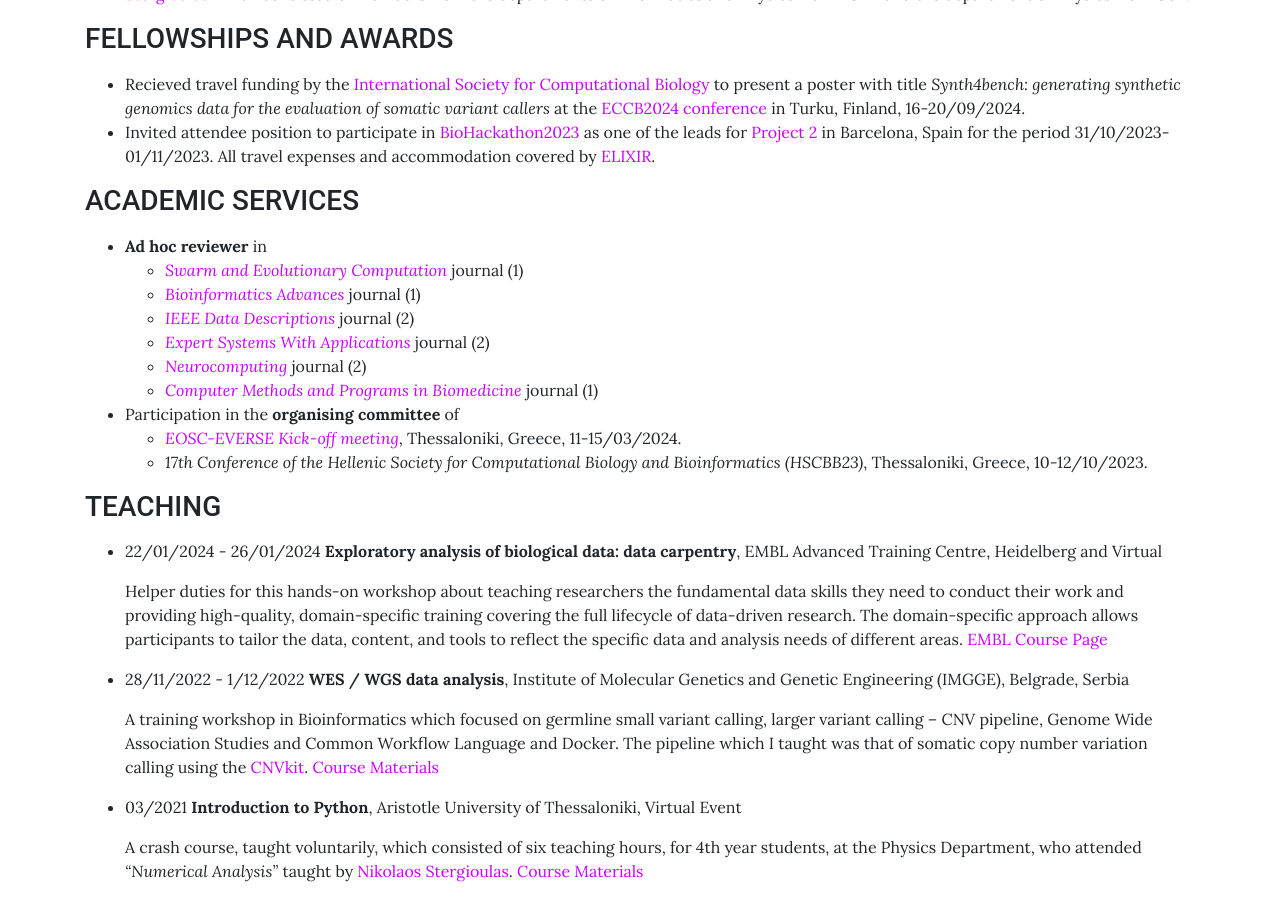
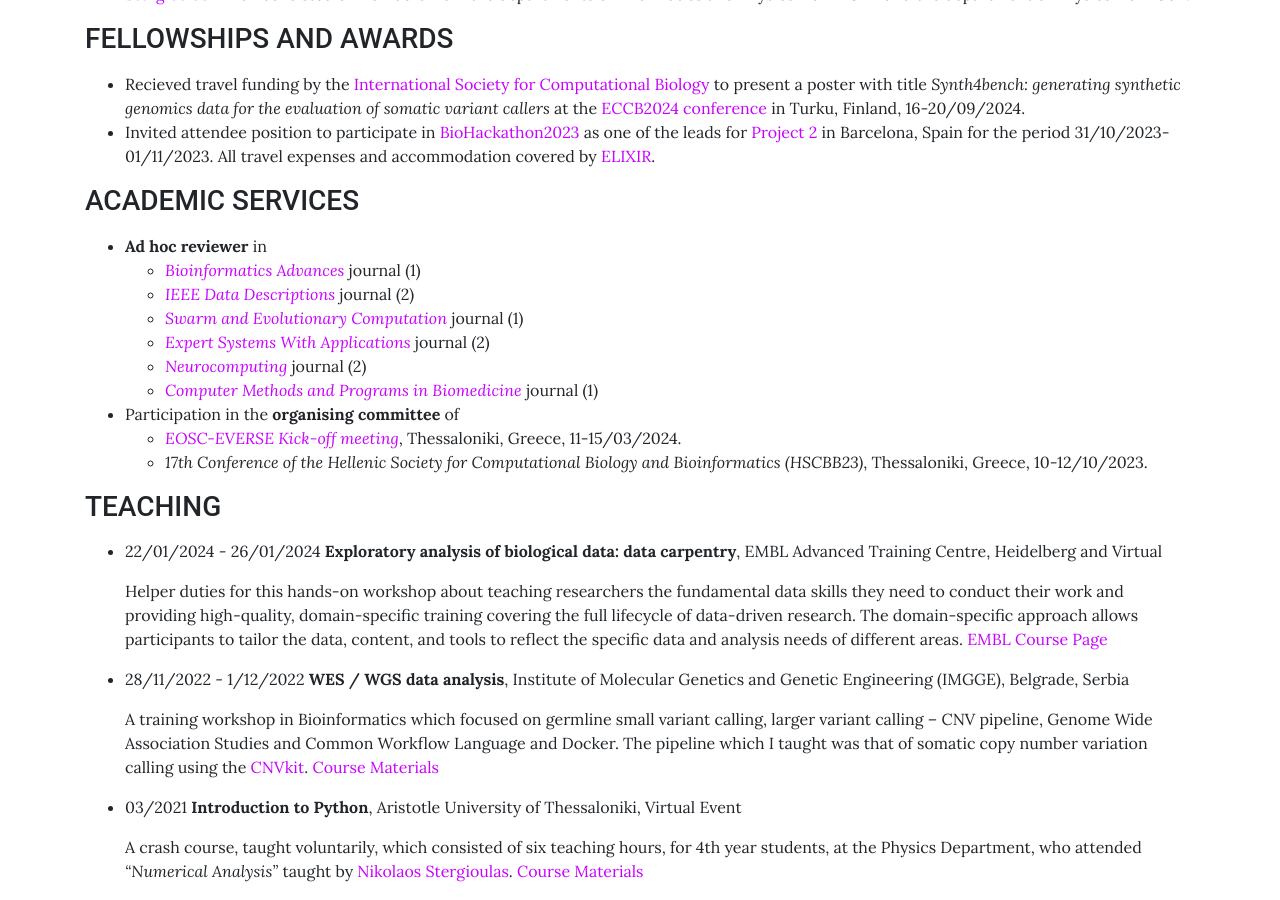
Before and after one commit to sfragkoul/sfragkoul.github.io, a Jekyll site: the page built from pages/CV.md, in a window 1280 px wide and 900 px high, scrolled down 1534 px. Built offline with Jekyll 4.4.1, drawn with Linux system fonts in a browser that asks for light colours.

Commit message:
Update CV.md

```diff
--- a/pages/CV.md
+++ b/pages/CV.md
@@ -66,9 +66,9 @@
 <p style="margin-bottom:15px"></p>
 
 - **Ad hoc reviewer** in
-  - [*Swarm and Evolutionary Computation*](https://www.sciencedirect.com/journal/swarm-and-evolutionary-computation/about/aims-and-scope) journal (1)
   - [*Bioinformatics Advances*](https://academic.oup.com/bioinformaticsadvances) journal (1)
   - [*IEEE Data Descriptions*](https://www.ieee-data.org/) journal (2)
+  - [*Swarm and Evolutionary Computation*](https://www.sciencedirect.com/journal/swarm-and-evolutionary-computation/about/aims-and-scope) journal (1)
   - [*Expert Systems With Applications*](https://www.sciencedirect.com/journal/expert-systems-with-applications) journal (2)
   - [*Neurocomputing*](https://www.sciencedirect.com/journal/neurocomputing) journal (2)
   - [*Computer Methods and Programs in Biomedicine*](https://www.sciencedirect.com/journal/computer-methods-and-programs-in-biomedicine) journal (1)
```
